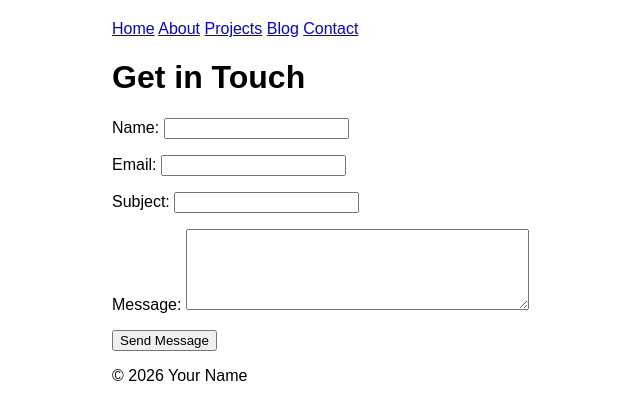
After one commit to aakriti61/portfolio-site, a Django app: page /contact/ in a window 1280 px wide. The commit adds this page. Shown: the top 420 px of the page, without its empty margins (128-768 px from the left). Run offline with Django 5.2, Linux system fonts and the light colour scheme; some libraries are stand-ins or nearby versions.

Commit message:
Add contact form with model, view, and admin integration

```diff
--- /dev/null
+++ b/core/forms.py
@@ -0,0 +1,10 @@
+from django import forms
+from .models import ContactMessage
+
+class ContactForm(forms.ModelForm):
+    class Meta:
+        model = ContactMessage
+        fields = ['name', 'email', 'subject', 'message']
+        widgets = {
+            'message': forms.Textarea(attrs={'rows': 5}),
+        }
--- a/core/models.py
+++ b/core/models.py
@@ -1,4 +1,5 @@
 from django.db import models
+
 
 class Project(models.Model):
     title = models.CharField(max_length=200)
@@ -16,3 +17,18 @@ class Project(models.Model):
 
     def __str__(self):
         return self.title
+
+
+class ContactMessage(models.Model):
+    name = models.CharField(max_length=100)
+    email = models.EmailField()
+    subject = models.CharField(max_length=200, blank=True)
+    message = models.TextField()
+    created_at = models.DateTimeField(auto_now_add=True)
+    is_read = models.BooleanField(default=False)
+
+    class Meta:
+        ordering = ['-created_at']
+
+    def __str__(self):
+        return f"{self.name} - {self.subject or 'No subject'}"
--- a/core/urls.py
+++ b/core/urls.py
@@ -6,4 +6,5 @@ urlpatterns = [
     path('about/', views.about, name='about'),
     path('projects/', views.project_list, name='project_list'),
     path('projects/<slug:slug>/', views.project_detail, name='project_detail'),
+    path('contact/', views.contact, name='contact'),
 ]
--- a/core/views.py
+++ b/core/views.py
@@ -1,5 +1,7 @@
-from django.shortcuts import render, get_object_or_404
+from django.shortcuts import render, get_object_or_404, redirect
+from django.contrib import messages
 from .models import Project
+from .forms import ContactForm
 
 def home(request):
     featured_projects = Project.objects.filter(featured=True)[:3]
@@ -14,3 +16,15 @@ def project_list(request):
 
 def project_detail(request, slug):
     project = get_object_or_404(Project, slug=slug)
+    return render(request, 'core/project_detail.html', {'project': project})
+
+def contact(request):
+    if request.method == 'POST':
+        form = ContactForm(request.POST)
+        if form.is_valid():
+            form.save()
+            messages.success(request, "Thanks for reaching out! I'll get back to you soon.")
+            return redirect('contact')
+    else:
+        form = ContactForm()
+    return render(request, 'core/contact.html', {'form': form})
--- a/templates/base.html
+++ b/templates/base.html
@@ -13,6 +13,7 @@
         <a href="{% url 'about' %}">About</a>
         <a href="{% url 'project_list' %}">Projects</a>
         <a href="{% url 'post_list' %}">Blog</a>
+        <a href="{% url 'contact' %}">Contact</a>
     </nav>
 
     <main>
--- /dev/null
+++ b/templates/core/contact.html
@@ -0,0 +1,19 @@
+{% extends 'base.html' %}
+
+{% block title %}Contact{% endblock %}
+
+{% block content %}
+<h1>Get in Touch</h1>
+
+{% if messages %}
+    {% for message in messages %}
+        <p style="color: green;">{{ message }}</p>
+    {% endfor %}
+{% endif %}
+
+<form method="post">
+    {% csrf_token %}
+    {{ form.as_p }}
+    <button type="submit">Send Message</button>
+</form>
+{% endblock %}
```
Also changed, not shown: core/admin.py (+9 -1 lines), core/migrations/0002_contactmessage.py (added).
